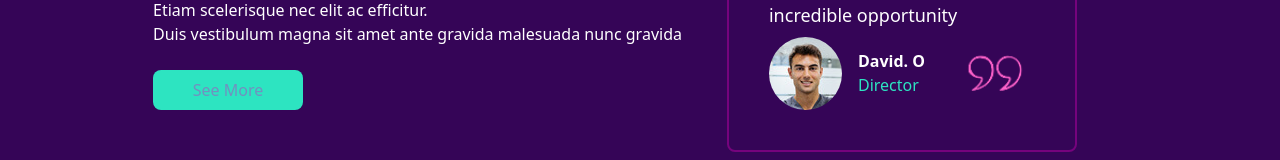
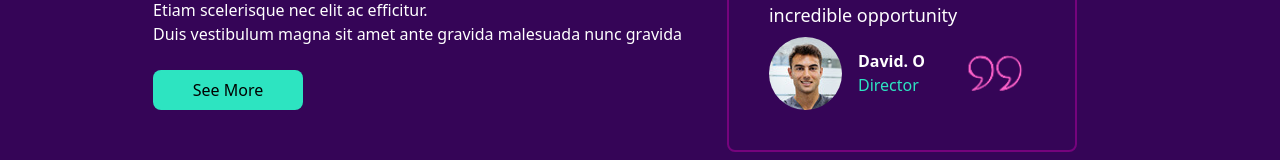
Before and after one commit to seclobproject/Futurx_web, a React (Vite) app: page / in a window 1280 px wide. Shown: the part 4025-4185 px from the top of the page. Built offline with nearby package versions, Linux system fonts and the light colour scheme.

Commit message:
update buttton color

```diff
--- a/src/pages/Home/Containers/testimonials.jsx
+++ b/src/pages/Home/Containers/testimonials.jsx
@@ -51,7 +51,7 @@ const Testimonials = () => {
                     <p className='text-white font-medium'>
                         Etiam scelerisque nec elit ac efficitur.<br/> Duis vestibulum magna sit amet ante gravida malesuada nunc gravida
                     </p>
-                    <button className='bg-[#2DE4C1] text-[#E702BF5E] p-2 rounded-lg max-w-[150px]'>See More</button>
+                    <button className='bg-[#2DE4C1] p-2 rounded-lg max-w-[150px]'>See More</button>
                 </div>
             </Fade>
             <Fade direction="right" duration={2000} triggerOnce="true">
```
